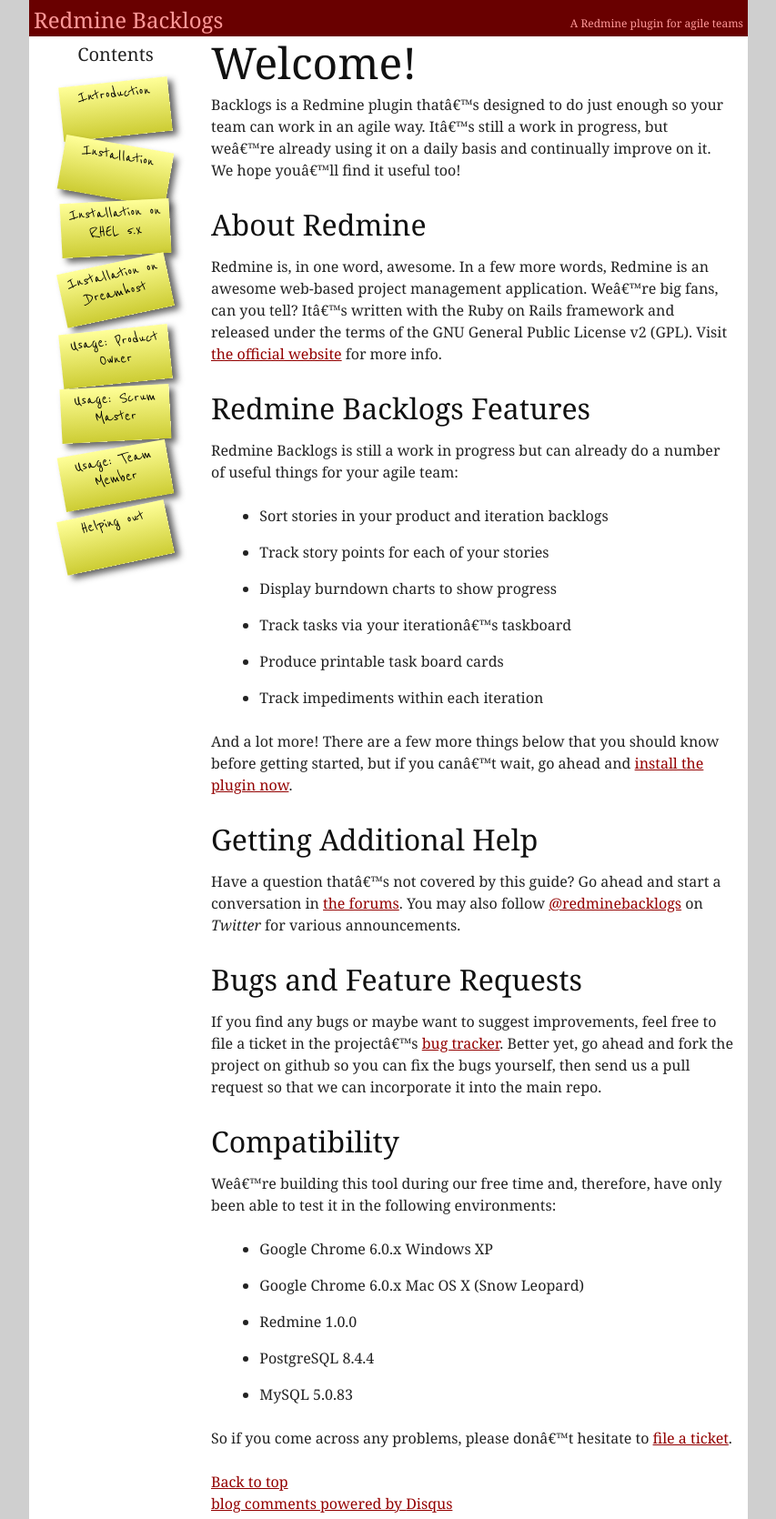
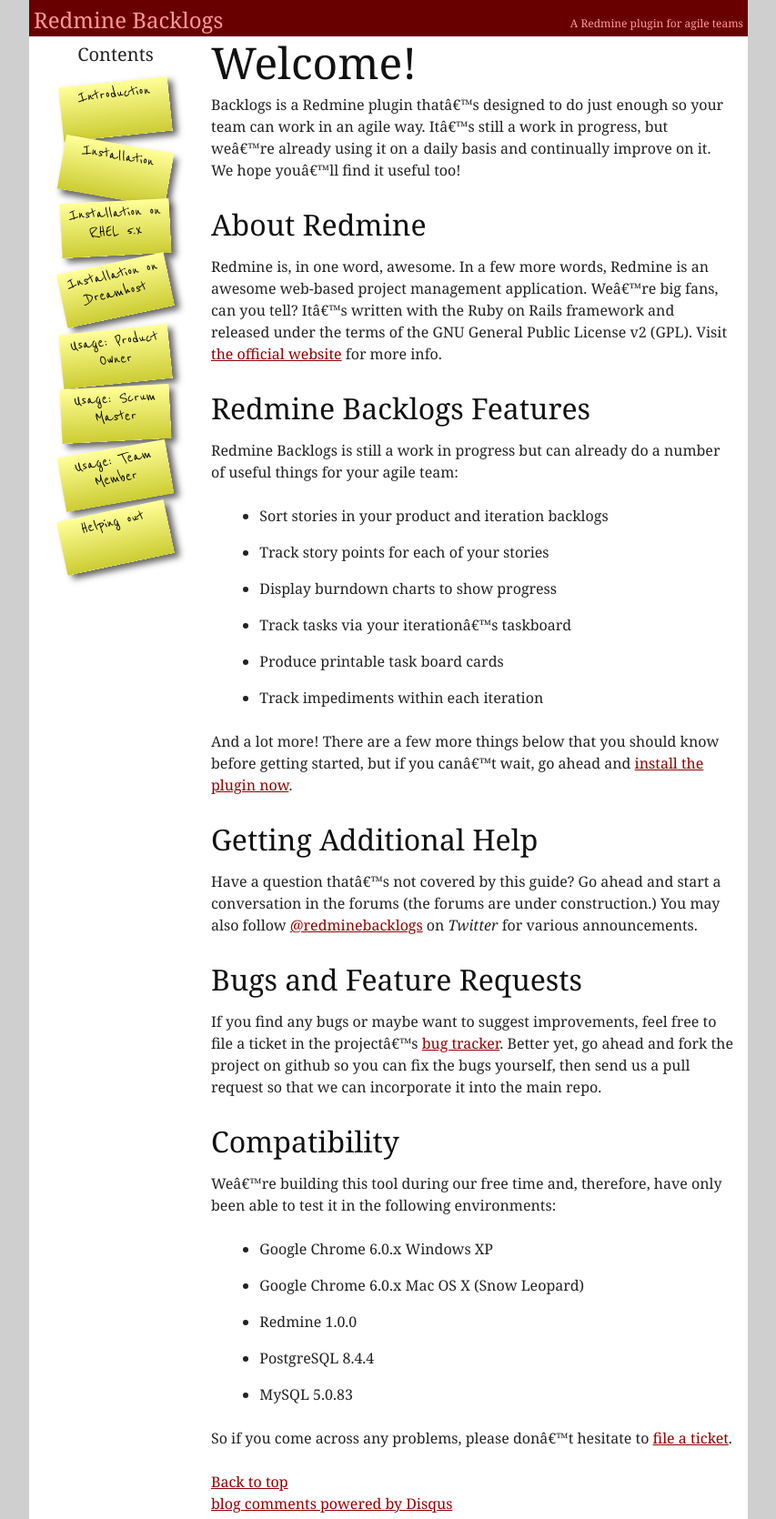
Before and after one commit to backlogs/www, a Jekyll site: the page built from _posts/en/2000-01-01-introduction.markdown, in a window 1280 px wide. Shown: the whole page at 91% size, without its empty margins (213-1066 px from the left). Built offline with Jekyll 4.4.1, drawn with Linux system fonts in a browser that asks for light colours; comment, search, counter and statistics services are not loaded.

Commit message:
Changed the introduction page to point to the new issue tracker.

```diff
--- a/_posts/en/2000-01-01-introduction.markdown
+++ b/_posts/en/2000-01-01-introduction.markdown
@@ -29,13 +29,13 @@ And a lot more! There are a few more things below that you should know before ge
 ## Getting Additional Help
 
 Have a question that's not covered by this guide? Go ahead and
-start a conversation in [the forums](http://bugs.redminebacklogs.net/projects/redmine-backlogs/boards). You may also follow
+start a conversation in the forums (the forums are under construction.) You may also follow
 [@redminebacklogs](http://twitter.com/redminebacklogs) on *Twitter* for various announcements.
 
 
 ## Bugs and Feature Requests
 
-If you find any bugs or maybe want to suggest improvements, feel free to file a ticket in the project's [bug tracker](http://bugs.redminebacklogs.net/). Better yet, go ahead and fork the project on github so you can fix the bugs yourself, then send us a pull request so that we can incorporate it into the main repo.
+If you find any bugs or maybe want to suggest improvements, feel free to file a ticket in the project's [bug tracker](https://github.com/relaxdiego/redmine_backlogs/issues). Better yet, go ahead and fork the project on github so you can fix the bugs yourself, then send us a pull request so that we can incorporate it into the main repo.
 
 
 ## Compatibility
@@ -48,4 +48,4 @@ We're building this tool during our free time and, therefore, have only been abl
 * PostgreSQL 8.4.4
 * MySQL 5.0.83
 
-So if you come across any problems, please don't hesitate to [file a ticket](http://bugs.redminebacklogs.net/projects/redmine-backlogs/issues/new).
+So if you come across any problems, please don't hesitate to [file a ticket](https://github.com/relaxdiego/redmine_backlogs/issues).
```
